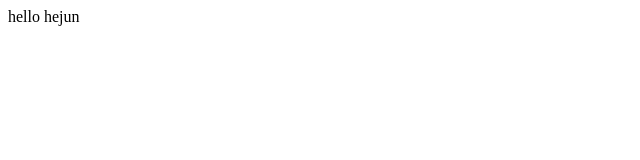
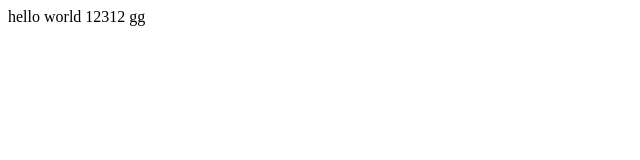
Before and after one commit to jun522450654/demo, a plain HTML site: page index.html in a window 1280 px wide. Shown: the full height of the page, 0-640 px from the left. Drawn offline with Linux system fonts and the light colour scheme.

Commit message:
no message

```diff
--- a/index.html
+++ b/index.html
@@ -5,6 +5,6 @@
 <title>Insert title here</title>
 </head>
 <body>
-hello hejun
+hello world 12312  gg
 </body>
 </html>
```
